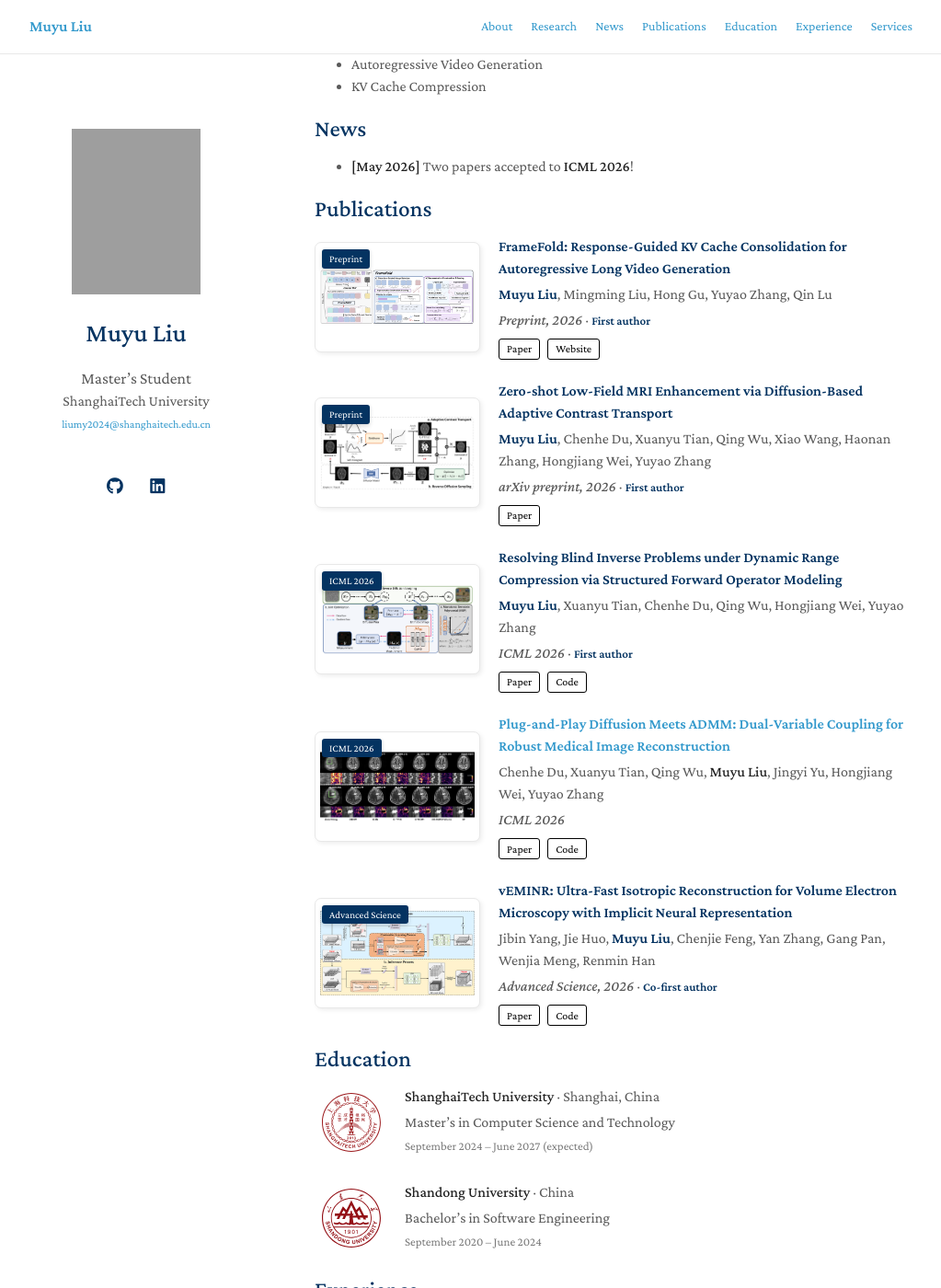
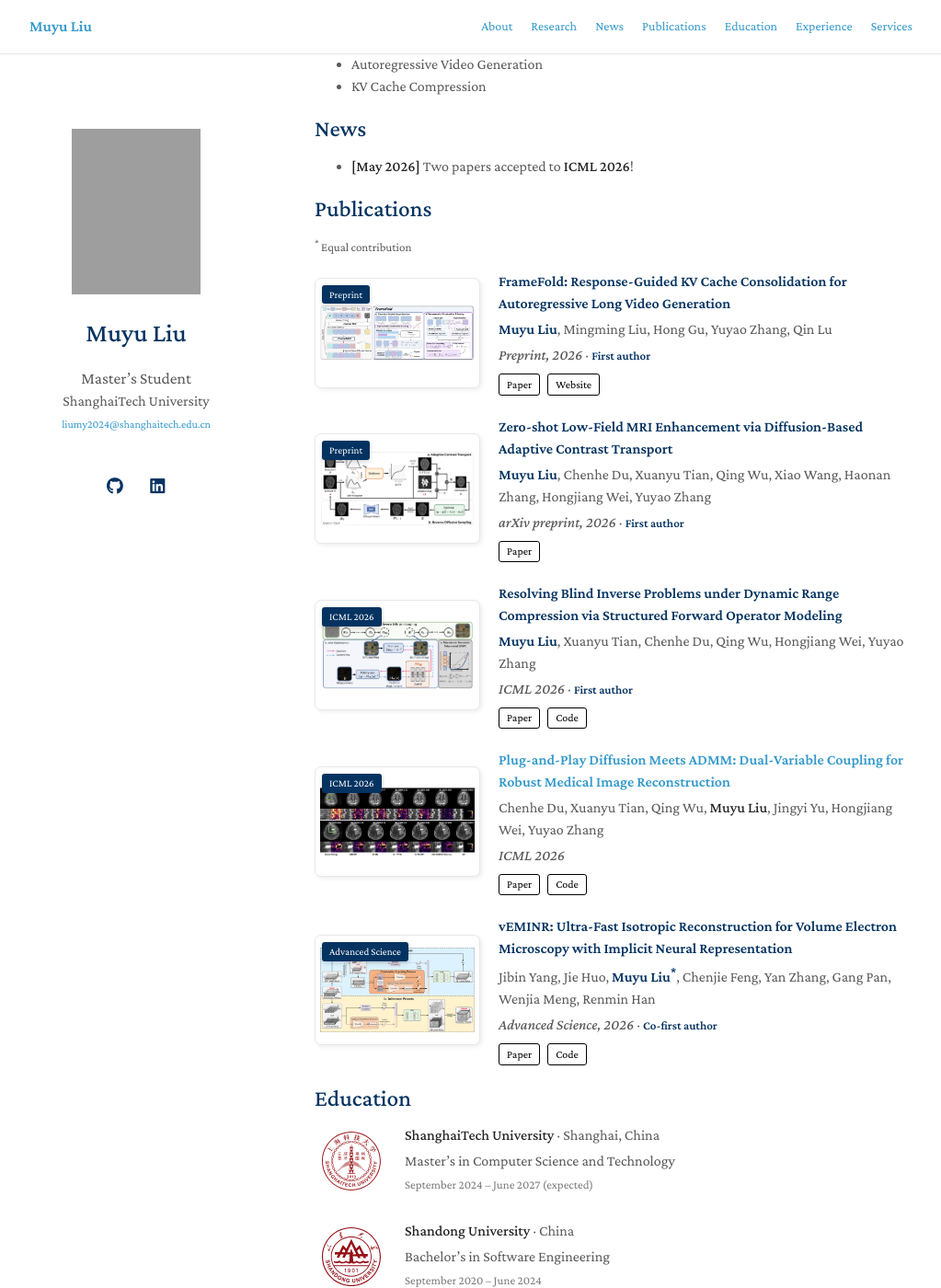
Before and after one commit to brucelmy02/brucelmy02.github.io, a Jekyll site: the page built from index.md, in a window 1280 px wide and 1400 px high, scrolled down 403 px. Shown: the whole window at 92% size, without its empty margins (128-1151 px from the left). Built offline with Jekyll 4.4.1, drawn with Linux system fonts in a browser that asks for light colours; a style sheet for code colours, icons or effects is not loaded; our own code applies the rules of GitHub Pages for plain Markdown files; grey boxes are pictures that could not be loaded.

```diff
--- a/_data/publications.yml
+++ b/_data/publications.yml
@@ -16,7 +16,7 @@
     },
     {
       "title": "vEMINR: Ultra-Fast Isotropic Reconstruction for Volume Electron Microscopy with Implicit Neural Representation",
-      "authors": "Jibin Yang, Jie Huo, <strong>Muyu Liu</strong>, Chenjie Feng, Yan Zhang, Gang Pan, Wenjia Meng, Renmin Han",
+      "authors": "Jibin Yang, Jie Huo, <strong>Muyu Liu<sup>*</sup></strong>, Chenjie Feng, Yan Zhang, Gang Pan, Wenjia Meng, Renmin Han",
       "conference": "Advanced Science, 2026",
       "notes": "Co-first author",
       "pdf": "https://doi.org/10.1002/advs.202511922",
--- a/_includes/publications.md
+++ b/_includes/publications.md
@@ -1,5 +1,6 @@
 <h2 id="publications">Publications</h2>
 <div class="publications">
+<p class="publication-legend"><sup>*</sup> Equal contribution</p>
 <ol class="bibliography">
 {% assign papers = site.data.publications.main | sort: "date" | reverse %}
 {% for paper in papers %}
--- a/assets/css/custom.css
+++ b/assets/css/custom.css
@@ -2,6 +2,7 @@
 .email-link { display: inline-block; font-size: 12px; overflow-wrap: anywhere; }
 .image.avatar img { width: 140px; height: 180px; object-fit: cover; object-position: 50% 35%; border-radius: 8px; }
 .publications { margin-top: 0; }
+.publication-legend { margin: 0 0 16px; font-size: 13px; }
 .publications ol.bibliography li { min-height: 0; margin-bottom: 22px; }
 .publications .author { margin-top: 4px; }
 .publications .periodical { margin-top: 4px; }
```
